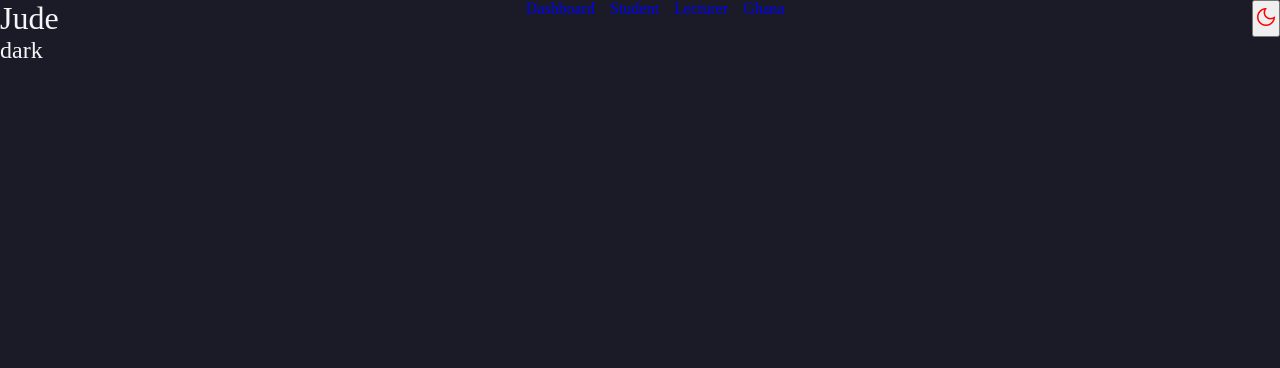
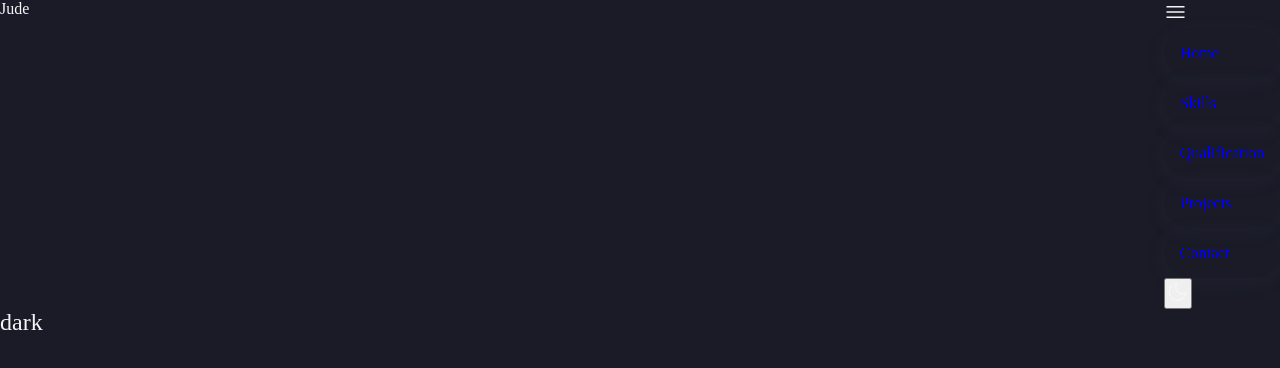
Before and after one commit to J-Kwofie/portfolio, a React (Vite) app: page / in a window 1280 px wide. Shown: the top 368 px of the page. Built offline with nearby package versions, Linux system fonts and the light colour scheme.

Commit message:
added menu

```diff
--- a/src/components/navigation/NavItemList.tsx
+++ b/src/components/navigation/NavItemList.tsx
@@ -17,8 +17,8 @@ const NavItemList = ({
 }: NavItemListType) => {
   return (
     <>
-      {items.map((item, index) => (
-        <NavItemComponent key={index} linkItem={item} {...{ [resourceName]: item }} />
+      {items.map((item) => (
+        <NavItemComponent key={item.key} linkItem={item} {...{ [resourceName]: item }} />
       ))}
     </>
   );
--- a/src/components/navigation/navListData.ts
+++ b/src/components/navigation/navListData.ts
@@ -2,27 +2,33 @@ import { LinkItem } from '../../types/navigationTypes';
 
 export const navListData: LinkItem[] = [
   {
-    link: 'dashboard',
-    text: 'Dashboard',
+    link: 'home',
+    text: 'Home',
     key: 0,
-    id: 'dashboard',
+    id: 'home',
   },
   {
-    link: 'student',
-    text: 'Student',
+    link: 'skills',
+    text: 'Skills',
     key: 1,
-    id: 'dashboard',
+    id: 'skills',
   },
   {
-    link: 'lecturer',
-    text: 'Lecturer',
+    link: 'qualification',
+    text: 'Qualification',
     key: 2,
-    id: 'lecturer',
+    id: 'qualification',
   },
   {
-    link: 'lecturer',
-    text: 'Ghana',
-    key: 2,
-    id: 'lecturer',
+    link: 'projects',
+    text: 'Projects',
+    key: 3,
+    id: 'projects',
+  },
+  {
+    link: 'contact',
+    text: 'Contact',
+    key: 4,
+    id: 'contact',
   },
 ];
--- a/src/pages/Layout.tsx
+++ b/src/pages/Layout.tsx
@@ -1,28 +1,32 @@
-import { Outlet } from 'react-router-dom';
+import { Link, Outlet } from 'react-router-dom';
 
 import Navigation from '../components/navigation/Navigation';
-import { HeaderStyles, NavStyles } from '../styled/HeaderStyled';
-
-interface ThemeTogglerProps {
-  themeToggler: () => void;
-  theme: string;
-}
+import { HeaderStyles } from '../styled/HeaderStyled';
+import { NavStyles } from '../styled/NavigationStyled';
+import { ThemeTogglerProps } from '../types/themeTypes';
 
 const Layout = ({ themeToggler, theme }: ThemeTogglerProps) => {
   return (
     <>
       <HeaderStyles>
-        <h1>Jude</h1>
+        <Link className="logo" to={'/'}>
+          Jude
+        </Link>
+
         <NavStyles>
           <ul>
+            <div className="menu-icon">
+              <span className="material-symbols-outlined">menu</span>
+            </div>
             <Navigation />
           </ul>
+
+          <button onClick={themeToggler}>
+            <span className="material-symbols-outlined">
+              {theme === 'dark' ? 'dark_mode' : 'light_mode'}
+            </span>
+          </button>
         </NavStyles>
-        <button onClick={themeToggler}>
-          <span className="material-symbols-outlined">
-            {theme === 'dark' ? 'dark_mode' : 'light_mode'}
-          </span>
-        </button>
       </HeaderStyles>
 
       <Outlet />
--- a/src/styled/HeaderStyled.ts
+++ b/src/styled/HeaderStyled.ts
@@ -1,28 +1,17 @@
 import styled from 'styled-components';
+
+import { GlobalThemeProps } from '../types/themeTypes';
 
 export const HeaderStyles = styled.header`
   display: flex;
   flex-direction: row;
   justify-content: space-between;
-  .material-symbols-outlined {
-    font-variation-settings: 'FILL' 0, 'wght' 400, 'GRAD' 0, 'opsz' 48;
-    color: red;
+
+  .logo {
+    color: ${({ theme }: GlobalThemeProps) => theme.textColor};
+    font-weight: var(--font-medium);
+  }
+  .menu-icon {
+    cursor: pointer;
   }
 `;
-
-export const NavStyles = styled.nav`
-  ul {
-    display: flex;
-    flex-direction: row;
-    justify-content: space-between;
-    gap: 15px;
-  }
-
-  ul li {
-    list-style: none;
-  }
-
-  ul li a {
-    text-decoration: none;
-  }
-`;
--- /dev/null
+++ b/src/styled/NavigationStyled.ts
@@ -0,0 +1,40 @@
+import styled from 'styled-components';
+
+import { GlobalThemeProps } from '../types/themeTypes';
+
+export const NavStyles = styled.nav`
+  ul.menu-list {
+    width: 88%;
+    position: fixed;
+    margin: 0 auto;
+    box-shadow: 0 4px 20px hsla(207, 24%, 35%, 0.1);
+    display: flex;
+    flex-direction: column;
+    justify-content: space-between;
+    gap: 15px;
+  }
+
+  ul li {
+    list-style: none;
+    box-shadow: 0 4px 20px hsla(207, 24%, 35%, 0.1);
+    border-radius: 3rem;
+    padding: 1rem;
+    display: flex;
+    align-items: center;
+    justify-content: space-between;
+  }
+
+  ul li a {
+    text-decoration: none;
+  }
+
+  .material-symbols-outlined {
+    font-variation-settings: 'FILL' 0, 'wght' 400, 'GRAD' 0, 'opsz' 48;
+    color: ${({ theme }: GlobalThemeProps) => theme.textColor};
+  }
+  @media screen and (min-width: 1024px) {
+    ul.menu-list {
+      flex-direction: row;
+    }
+  }
+`;
--- /dev/null
+++ b/src/types/themeTypes.ts
@@ -0,0 +1,13 @@
+export interface ThemeProps {
+  background: string;
+  textColor: string;
+}
+
+export type GlobalThemeProps = {
+  theme: ThemeProps;
+};
+
+export interface ThemeTogglerProps {
+  themeToggler: () => void;
+  theme: string;
+}
```
